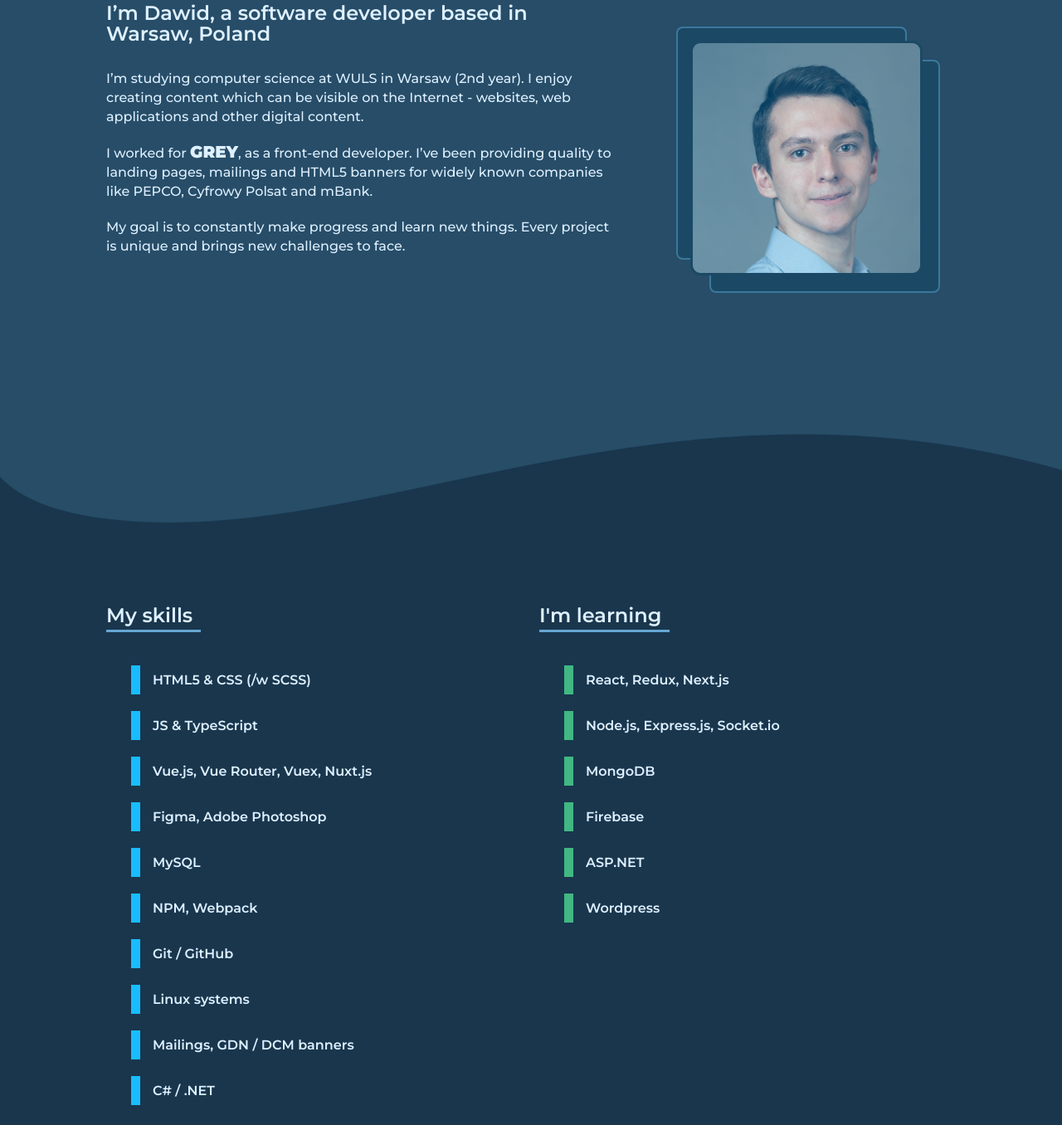
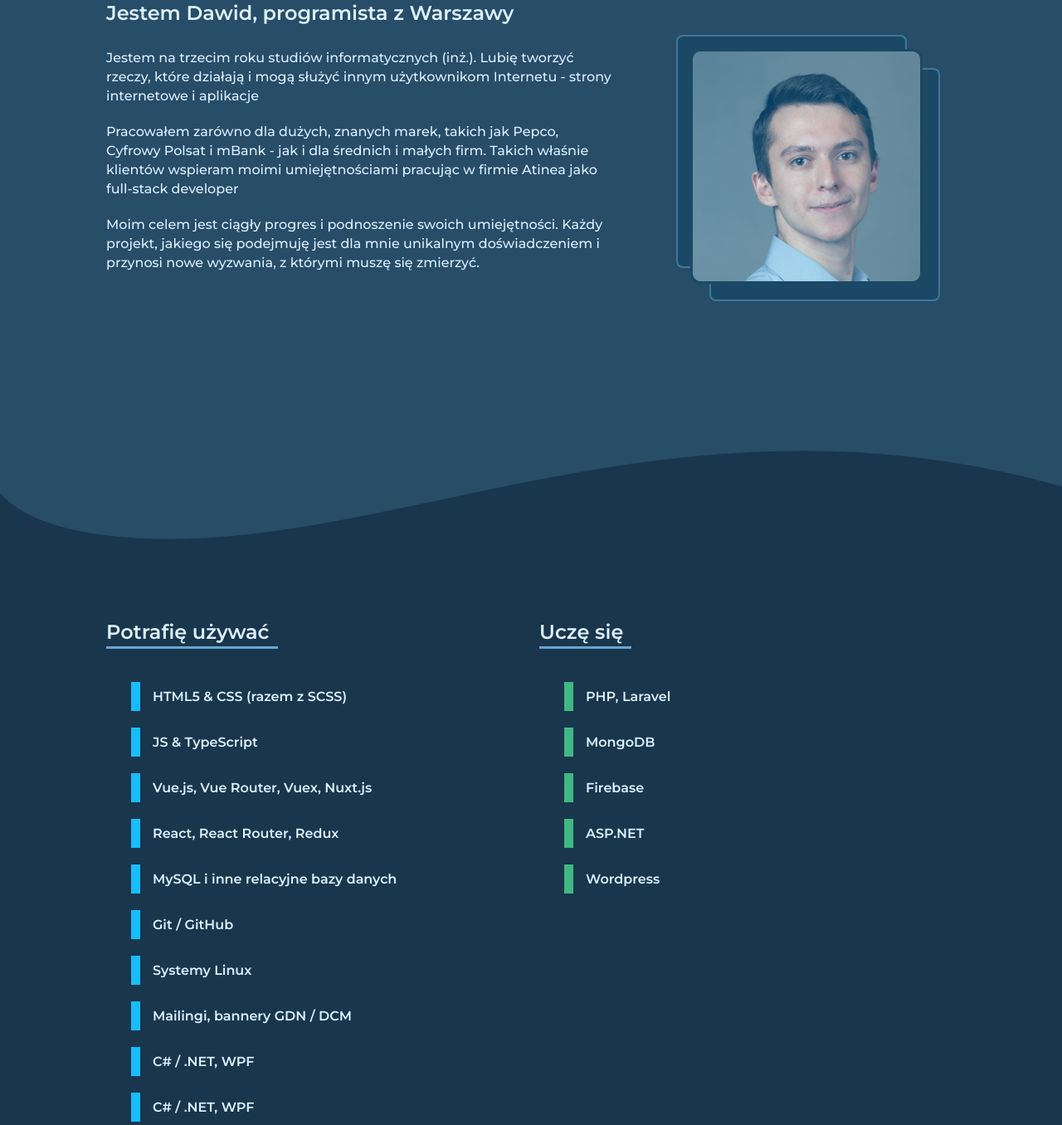
Before and after one commit to DawidWijata/BordowyRydwan.github.io, a website built with webpack: page src/index.html in a window 1280 px wide. Shown: the part 897-2253 px from the top of the page at 83% size. Built offline with nearby package versions, Linux system fonts and the light colour scheme.

Commit message:
Info update of June 2021

```diff
--- a/src/index.html
+++ b/src/index.html
@@ -46,7 +46,7 @@
       </ul>
     </aside>
     <aside class="right-bar" id="right-bar">
-      <a href="mailto:contact@dawidwijata.tech">contact@dawidwijata.tech</a>
+      <a href="mailto:contact@dawidwijata.pl">contact@dawidwijata.pl</a>
     </aside>
     <section id="top-bar">
       <a href="#title-page">
@@ -96,15 +96,14 @@
             I’m Dawid, a software developer based in Warsaw, Poland
           </p>
           <p>
-            I’m studying computer science at WULS in Warsaw (2nd year). I enjoy
+            I’m studying computer science at WULS in Warsaw (3rd year). I enjoy
             creating content which can be visible on the Internet - websites, web
             applications and other digital content.
           </p>
           <p>
-            I worked for <span class="grey-company">GREY</span>, as a front-end
-            developer. I’ve been providing quality to landing pages, mailings and
-            HTML5 banners for widely known companies like PEPCO, Cyfrowy Polsat
-            and mBank.
+            I worked for big companies like Pepco, Cyfrowy Polsat, mBank and for these smaller ones as well.
+            In every case I’ve been providing quality to every landing page, mailing, website or web application that I created.
+            Currently I work for Atinea as a full-stack developer.
           </p>
           <p>
             My goal is to constantly make progress and learn new things. Every
@@ -127,20 +126,19 @@
             <li>HTML5 & CSS ( /w SCSS)</li>
             <li>JS & TypeScript</li>
             <li>Vue.js, Vue Router, Vuex, Nuxt.js</li>
-            <li>Figma, Adobe Photoshop</li>
-            <li>MySQL</li>
-            <li>NPM, Webpack</li>
+            <li>Node.js, Express.js, Socket.io</li>
+            <li>React, React Router, Redux</li>
+            <li>MySQL and other relational databases</li>
             <li>Git / GitHub</li>
             <li>Linux systems</li>
             <li>Mailings, GDN / DCM banners</li>
-            <li>C# / .NET</li>
+            <li>C# / .NET, WPF</li>
           </ul>
         </div>
         <div class="skills-right">
           <h4>I'm learning</h4>
           <ul>
-            <li>React, Redux, Next.js</li>
-            <li>Node.js, Express.js, Socket.io</li>
+            <li>PHP, Laravel</li>
             <li>MongoDB</li>
             <li>Firebase</li>
             <li>ASP.NET</li>
@@ -176,7 +174,7 @@
                       GitHub
                     </p>
                   </a>
-                  <a href="https://github.com/BordowyRydwan/vue-minesweeper" rel="noopener noreferrer" target="_blank">
+                  <a href="https://dawidwijata.pl/vue-minesweeper" rel="noopener noreferrer" target="_blank">
                     <div class="icon">
                       <img src="./assets/project-live.svg" alt="">
                     </div>
@@ -207,7 +205,7 @@
                       GitHub
                     </p>
                   </a>
-                  <a href="https://dawidwijata.tech/expense-tracker/" rel="noopener noreferrer" target="_blank">
+                  <a href="https://dawidwijata.pl/expense-tracker/" rel="noopener noreferrer" target="_blank">
                     <div class="icon">
                       <img src="./assets/project-live.svg" alt="">
                     </div>
@@ -268,7 +266,7 @@
                       GitHub
                     </p>
                   </a>
-                  <a href="https://dawidwijata.tech/meme-generator/" rel="noopener noreferrer" target="_blank">
+                  <a href="https://dawidwijata.pl/meme-generator/" rel="noopener noreferrer" target="_blank">
                     <div class="icon">
                       <img src="./assets/project-live.svg" alt="">
                     </div>
@@ -298,7 +296,7 @@
                       GitHub
                     </p>
                   </a>
-                  <a href="https://dawidwijata.tech/react-worldwide-clock/" rel="noopener noreferrer" target="_blank">
+                  <a href="https://dawidwijata.pl/react-worldwide-clock/" rel="noopener noreferrer" target="_blank">
                     <div class="icon">
                       <img src="./assets/project-live.svg" alt="">
                     </div>
@@ -334,10 +332,9 @@
       <div class="contact-container">
         <h4>Get in touch</h4>
         <p>
-          My inbox is open for job and contract offers. If you need a website,
-          web application suited for your needs - I’m sure we can make a deal.
-          If you’re a recruiter or company owner and you’re looking for a
-          developer - don’t hesitate to mail me.
+          Currently I am not interested in any job or contact opportunities.
+          But if You would like to ask me about something - don’t hesitate to mail me.
+          I will response as soon as it is possible.
         </p>
         <a class="cta" href="mailto:contact@dawidwijata.tech">Let's contact each other</a>
       </div>
--- a/src/js/lang.js
+++ b/src/js/lang.js
@@ -4,7 +4,7 @@ const PL = require("../lang/pl.json");
 const ENG = require("../lang/eng.json");
 
 const langBtns = [...document.querySelectorAll(".lang-change-btn")];
-let activeLang = 'ENG';
+let activeLang = 'PL';
 
 const setLang = () => {
   activeLang = (activeLang === 'ENG') ? 'PL' : 'ENG';
--- a/src/lang/eng.json
+++ b/src/lang/eng.json
@@ -4,7 +4,7 @@
   },
 
   "right-bar": {
-    "a": "contact@dawidwijata.tech"
+    "a": "contact@dawidwijata.pl"
   },
 
   "top-bar": {
@@ -22,8 +22,8 @@
   },
   "about-me": {
     "p:nth-child(1)": "I’m Dawid, a software developer based in Warsaw, Poland",
-    "p:nth-child(2)": "I’m studying computer science at WULS in Warsaw (2nd year). I enjoy creating content which can be visible on the Internet - websites, web applications and other digital content.",
-    "p:nth-child(3)": "I worked for <span class=\"grey-company\">GREY</span>, as a front-end developer. I’ve been providing quality to landing pages, mailings and HTML5 banners for widely known companies like PEPCO, Cyfrowy Polsat and mBank.",
+    "p:nth-child(2)": "I’m studying computer science at WULS in Warsaw (3rd year). I enjoy creating content which can be visible on the Internet - websites, web applications and other digital content.",
+    "p:nth-child(3)": "I worked for big companies like Pepco, Cyfrowy Polsat, mBank and for these smaller ones as well. Currently I work for Atinea as a full-stack developer.",
     "p:nth-child(4)": "My goal is to constantly make progress and learn new things. Every project is unique and brings new challenges to face."
   },
   "skills": {
@@ -31,13 +31,12 @@
     ".skills-left li:nth-child(1)": "HTML5 & CSS (/w SCSS)",
     ".skills-left li:nth-child(2)": "JS & TypeScript",
     ".skills-left li:nth-child(3)": "Vue.js, Vue Router, Vuex, Nuxt.js",
-    ".skills-left li:nth-child(4)": "Figma, Adobe Photoshop",
-    ".skills-left li:nth-child(5)": "MySQL",
-    ".skills-left li:nth-child(6)": "NPM, Webpack",
-    ".skills-left li:nth-child(7)": "Git / GitHub",
-    ".skills-left li:nth-child(8)": "Linux systems",
-    ".skills-left li:nth-child(9)": "Mailings, GDN / DCM banners",
-    ".skills-left li:nth-child(10)": "C# / .NET",
+    ".skills-left li:nth-child(4)": "React, React Router, Redux",
+    ".skills-left li:nth-child(5)": "MySQL and other relational databases",
+    ".skills-left li:nth-child(6)": "Git / GitHub",
+    ".skills-left li:nth-child(7)": "Linux systems",
+    ".skills-left li:nth-child(8)": "Mailings, GDN / DCM banners",
+    ".skills-left li:nth-child(9)": "C# / .NET, WPF",
     ".skills-right h4": "I'm learning"
   },
   "projects": {
@@ -45,7 +44,7 @@
   },
   "contact": {
     "h4": "Get in touch",
-    "p": "My inbox is open for job and contract offers. If you need a website web application suited for your needs - I’m sure we can make a deal. If you’re a recruiter or company owner and you’re looking for a developer - don’t hesitate to mail me.",
+    "p": "Currently I am not interested in any job or contact opportunities. But if you would like to ask me about something - don’t hesitate to mail me. I will response as soon as it is possible.",
     ".cta": "Let's contact each other"
   }
 }
--- a/src/lang/pl.json
+++ b/src/lang/pl.json
@@ -4,7 +4,7 @@
   },
 
   "right-bar": {
-    "a": "kontakt@dawidwijata.tech"
+    "a": "kontakt@dawidwijata.pl"
   },
 
   "top-bar": {
@@ -22,8 +22,8 @@
   },
   "about-me": {
     "p:nth-child(1)": "Jestem Dawid, programista z Warszawy",
-    "p:nth-child(2)": "Jestem na drugim roku studiów informatycznych (inż.). Lubię tworzyć rzeczy, które działają i mogą służyć innym użytkownikom Internetu - strony internetowe i aplikacje",
-    "p:nth-child(3)": "Pracowałem dla firmy <span class=\"grey-company\">GREY</span> jako front-end developer. Tworzyłem wysokiej jakości strony landing page, newslettery, mailingi dla firm takich jak PEPCO, Cyfrowy Polsat i mBank.",
+    "p:nth-child(2)": "Jestem na trzecim roku studiów informatycznych (inż.). Lubię tworzyć rzeczy, które działają i mogą służyć innym użytkownikom Internetu - strony internetowe i aplikacje",
+    "p:nth-child(3)": "Pracowałem zarówno dla dużych, znanych marek, takich jak Pepco, Cyfrowy Polsat i mBank - jak i dla średnich i małych firm. Takich właśnie klientów wspieram moimi umiejętnościami pracując w firmie Atinea jako full-stack developer",
     "p:nth-child(4)": "Moim celem jest ciągły progres i podnoszenie swoich umiejętności. Każdy projekt, jakiego się podejmuję jest dla mnie unikalnym doświadczeniem i przynosi nowe wyzwania, z którymi muszę się zmierzyć."
   },
   "skills": {
@@ -31,13 +31,12 @@
     ".skills-left li:nth-child(1)": "HTML5 & CSS (razem z SCSS)",
     ".skills-left li:nth-child(2)": "JS & TypeScript",
     ".skills-left li:nth-child(3)": "Vue.js, Vue Router, Vuex, Nuxt.js",
-    ".skills-left li:nth-child(4)": "Figma, Adobe Photoshop",
-    ".skills-left li:nth-child(5)": "MySQL",
-    ".skills-left li:nth-child(6)": "NPM, Webpack",
-    ".skills-left li:nth-child(7)": "Git / GitHub",
-    ".skills-left li:nth-child(8)": "Systemy Linux",
-    ".skills-left li:nth-child(9)": "Mailingi, bannery GDN / DCM",
-    ".skills-left li:nth-child(10)": "C# / .NET",
+    ".skills-left li:nth-child(4)": "React, React Router, Redux",
+    ".skills-left li:nth-child(5)": "MySQL i inne relacyjne bazy danych",
+    ".skills-left li:nth-child(6)": "Git / GitHub",
+    ".skills-left li:nth-child(7)": "Systemy Linux",
+    ".skills-left li:nth-child(8)": "Mailingi, bannery GDN / DCM",
+    ".skills-left li:nth-child(9)": "C# / .NET, WPF",
     ".skills-right h4": "Uczę się"
   },
   "projects": {
@@ -45,7 +44,7 @@
   },
   "contact": {
     "h4": "Pozostańmy w kontakcie",
-    "p": "Moja skrzynka mailowa jest otwarta na oferty pracy oraz zleceń. Jeśli potrzebujesz strony internetowej lub aplikacji dopasowanej idealnie pod Ciebie - napisz - na pewno się dogadamy. Jeśli jesteś rekruterem i szukasz developera do projektu, również nie wahaj się pisać :)",
+    "p": "Aktualnie nie jestem zainteresowany ofertami pracy oraz zleceń. Jeśli jednak jest coś, o co chciałbyś spytać, nie wahaj się napisać maila - odpowiem najszybciej, jak tylko będę mógł.",
     ".cta": "Napisz e-mail"
   }
 }
```
Also changed, not shown: 1 other file.
